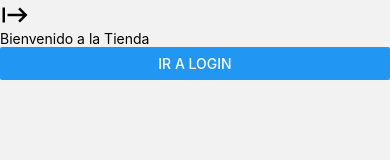
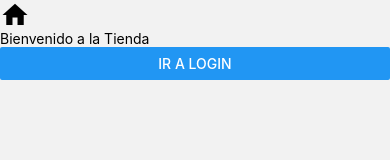
Before and after one commit to juancast24/Proyecto-virtualizacion-Minimarket, a React Native app: screen /Home in a window 390 px wide. Shown: the top 160 px of the page. Built offline with nearby package versions, Linux system fonts and the light colour scheme.

Commit message:
añadiendo useSafeAreaInsets

```diff
--- a/App.js
+++ b/App.js
@@ -2,13 +2,16 @@ import React from 'react';
 import { NavigationContainer } from '@react-navigation/native';
 import { AuthProvider } from './context/AuthContext';
 import PublicNavigator from './navigation/PublicNavigator';
+import { SafeAreaProvider } from 'react-native-safe-area-context';
 
 export default function App() {
   return (
-    <AuthProvider>
-      <NavigationContainer>
-        <PublicNavigator />
-      </NavigationContainer>
-    </AuthProvider>
+    <SafeAreaProvider>
+      <AuthProvider>
+        <NavigationContainer>
+          <PublicNavigator />
+        </NavigationContainer>
+      </AuthProvider>
+    </SafeAreaProvider>
   );
 }
--- a/screens/public/HomeScreen.js
+++ b/screens/public/HomeScreen.js
@@ -2,13 +2,15 @@ import React from 'react';
 import { View, Text, Button } from 'react-native';
 import { useNavigation } from '@react-navigation/native';
 import Icon from 'react-native-vector-icons/MaterialIcons';
+import { useSafeAreaInsets } from 'react-native-safe-area-context';
 
 const HomeScreen = () => {
     const navigation = useNavigation();
+    const insets= useSafeAreaInsets();
 
     return (
-        <View>
-            <Icon name="start" size={30} color="black" />
+        <View style={{paddingTop: insets.top, paddingBottom: insets.bottom}}>
+            <Icon name="home" size={30} color="black" />
             <Text>Bienvenido a la Tienda</Text>
             {/* Botón para ir a Login */}
             <Button title="Ir a Login" onPress={() => navigation.navigate('Login')} />
```
Also changed, not shown: 1 other file (tests, documents, lock files or other folders).
